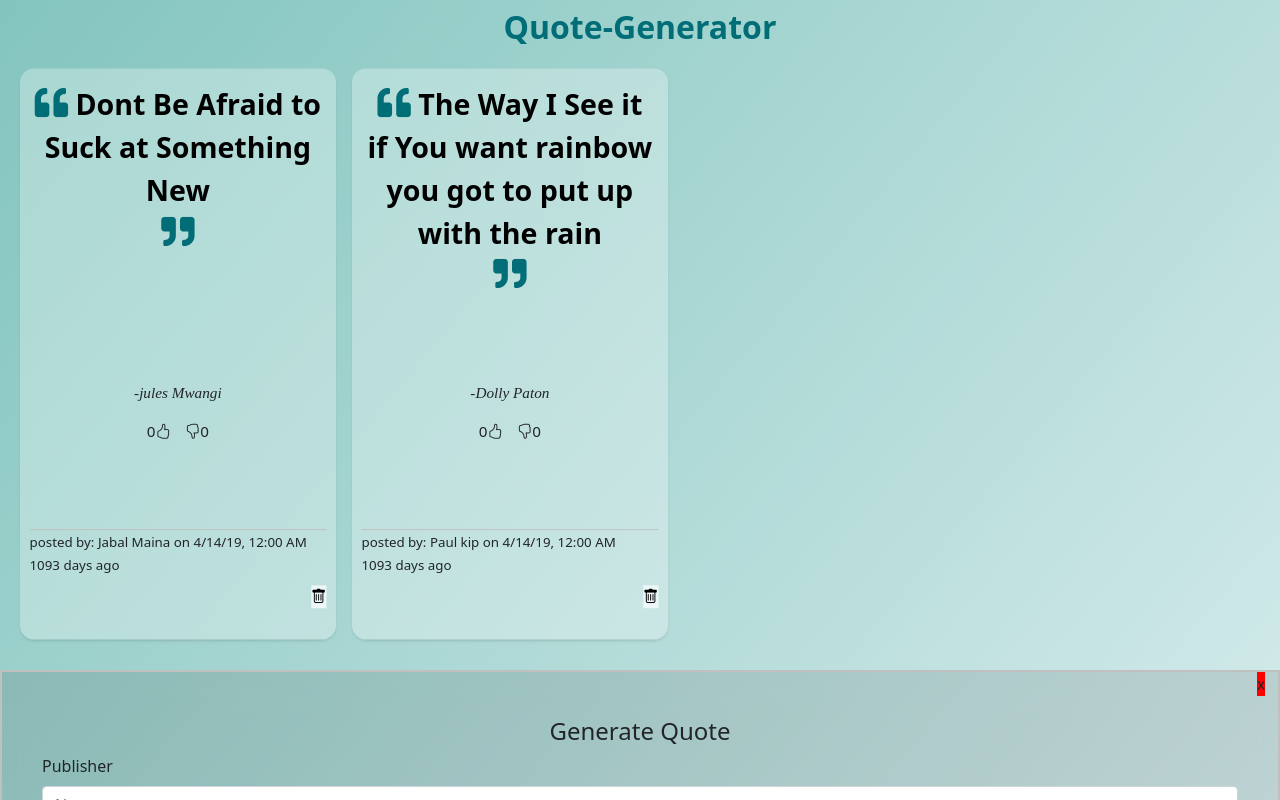
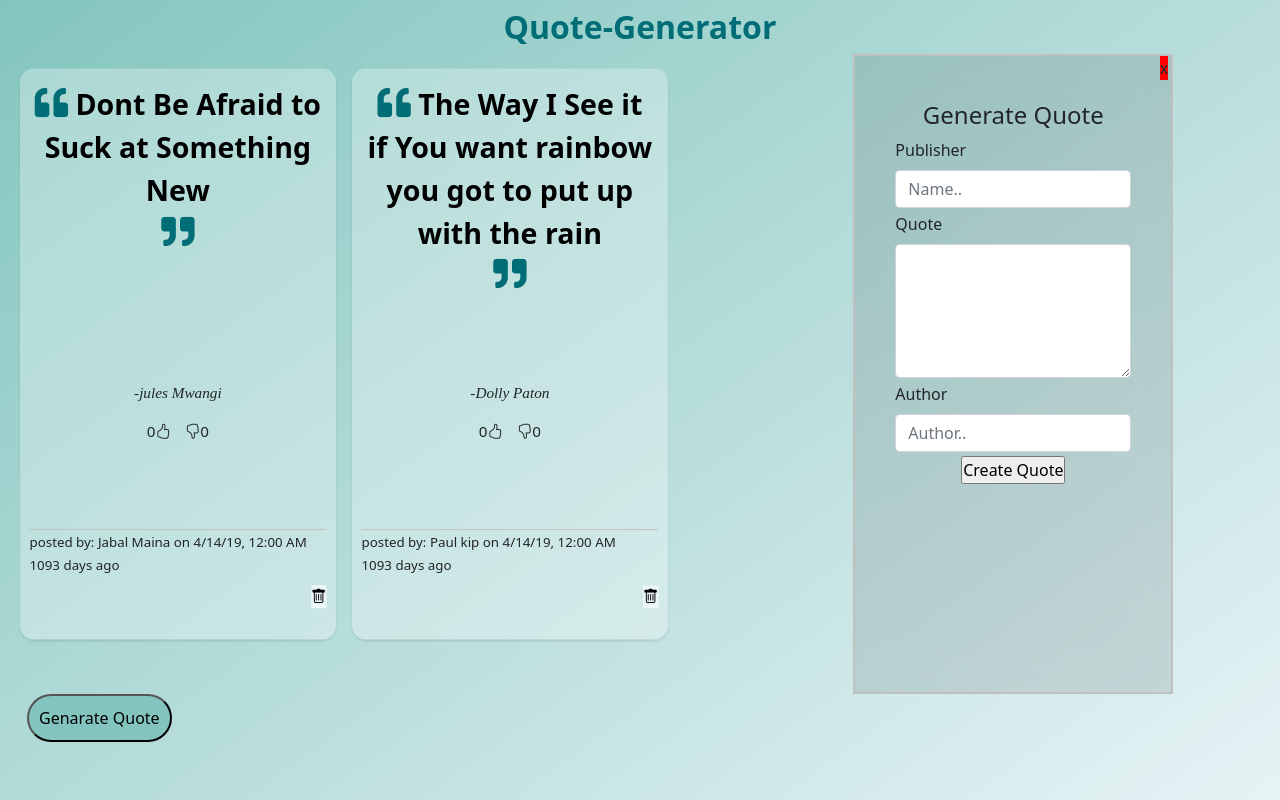
Before and after one commit to juliamwangi123/quote-redo, an Angular app: page / in a window 1280 px wide. Both pictures are taken after a click on the button "Genarate Quote". Shown: the top 800 px of the page. Built offline with nearby package versions, Linux system fonts and the light colour scheme.

Commit message:
style:restructure form

```diff
--- a/src/app/quotes/quotes.component.css
+++ b/src/app/quotes/quotes.component.css
@@ -95,6 +95,8 @@ li{
     background-color:rgba(0, 0, 0, 0.1);
     backdrop-filter: blur(16px);
     justify-content: center;
+    display: flex;
+    width: 25%;
 }
 
 .generate{
```
